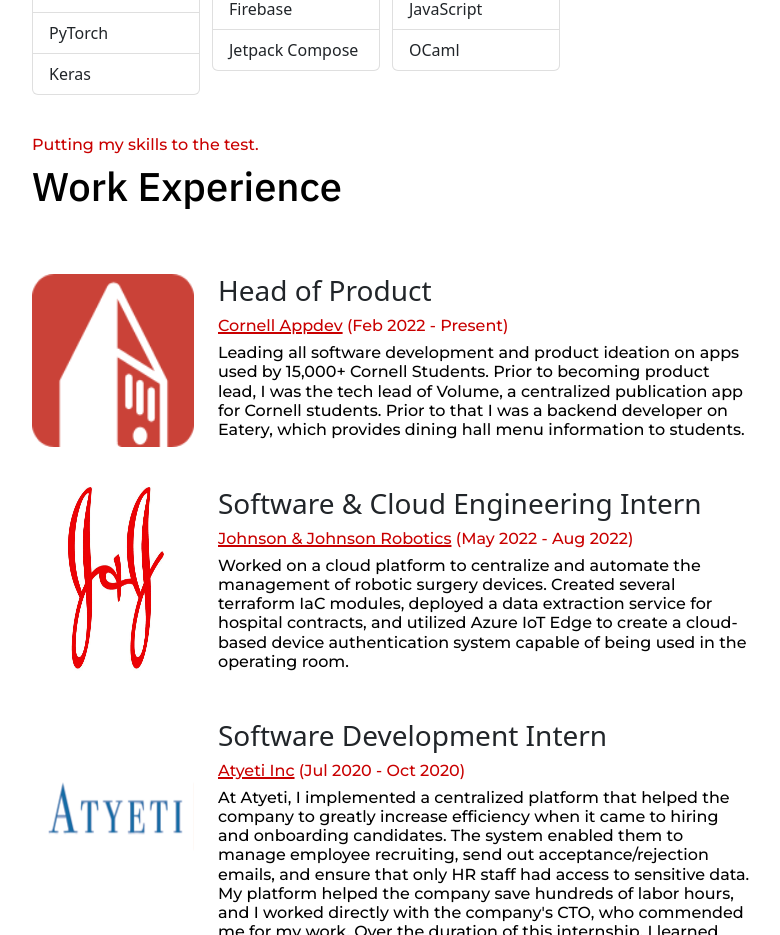
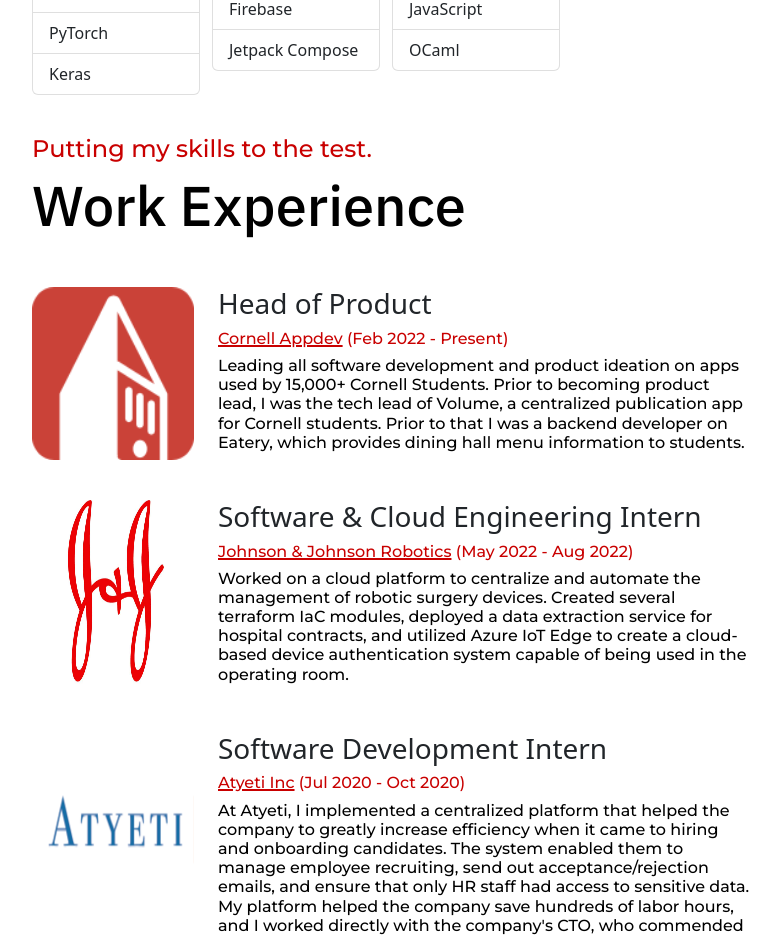
Before and after one commit to Archit404Error/Archit404Error.github.io, a React (Create React App) app: page / in a window 1280 px wide. Shown: the part 7300-8235 px from the top of the page, without its empty margins (259-1039 px from the left). Built offline with nearby package versions, Linux system fonts and the light colour scheme.

Commit message:
Edit section styling

```diff
--- a/src/App.css
+++ b/src/App.css
@@ -115,6 +115,16 @@
   font-size: 3vh;
 }
 
+#workExperience h1 {
+  font-size: 7vh;
+}
+
+#workExperience .subheader {
+  color: #c90000;
+  font-size: 3vh;
+  font-family: 'Montserrat', sans-serif;
+}
+
 #contact h1 {
   font-size: 7vh;
 }
--- a/src/App.js
+++ b/src/App.js
@@ -238,10 +238,9 @@
 
       <div id="workExperience" className="row container">
         <div className="col-md-8 offset-md-3 col-xl-8 col-xs-12">
-          <h3 className="tiny fadeInUp wow">Putting my skills to the test.</h3>
+          <h3 className="subheader fadeInUp wow">Putting my skills to the test.</h3>
           <h1 className="fadeInDown wow">Work Experience</h1>
         </div>
-        <div style={{ height: "2vh" }}></div>
         <WorkExperience />
       </div>
 
```
